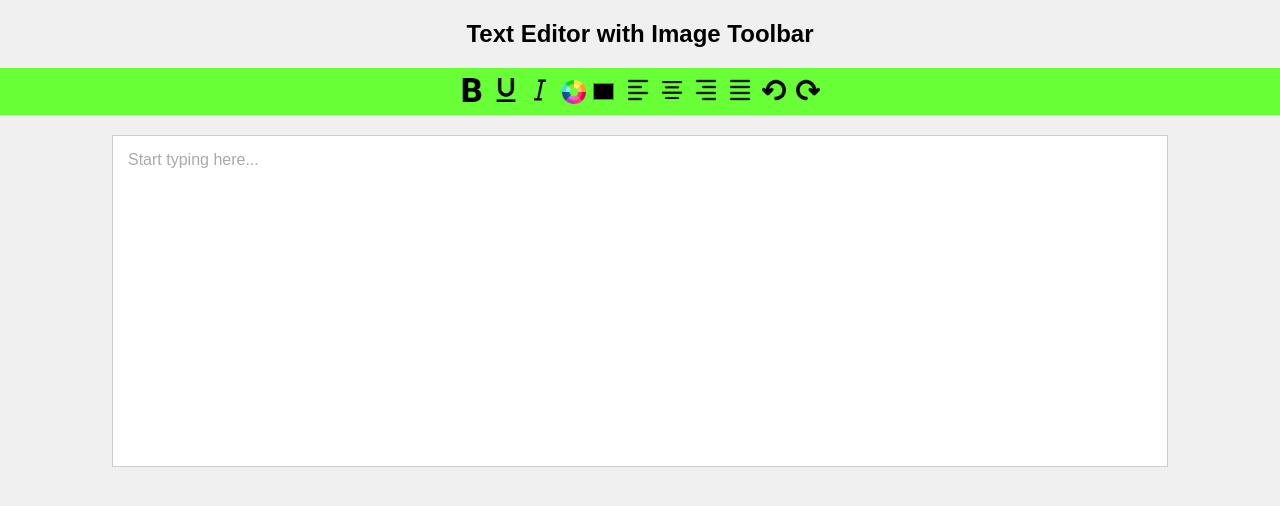
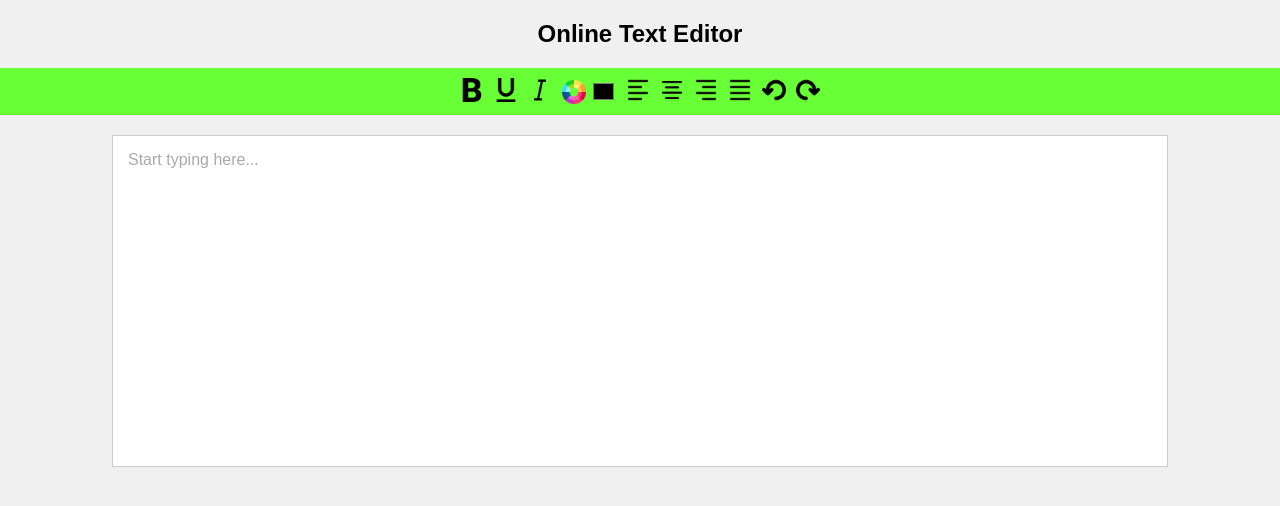
Before and after one commit to kavishkadeshan1/text-editor-application, a plain HTML site: page index.html in a window 1280 px wide. Drawn offline with Linux system fonts and the light colour scheme.

Commit message:
Update index.html

```diff
--- a/index.html
+++ b/index.html
@@ -3,11 +3,11 @@
 <head>
   <meta charset="UTF-8" />
   <meta name="viewport" content="width=device-width, initial-scale=1.0" />
-  <title>Image Toolbar Text Editor</title>
+  <title>Online Text Editor</title>
   <link rel="stylesheet" href="resources/style.css" />
 </head>
 <body>
-  <h1 class="title">Text Editor with Image Toolbar</h1>
+  <h1 class="title">Online Text Editor</h1>
 
   <div class="toolbar">
     <button onclick="format('bold')" title="Bold">
```
